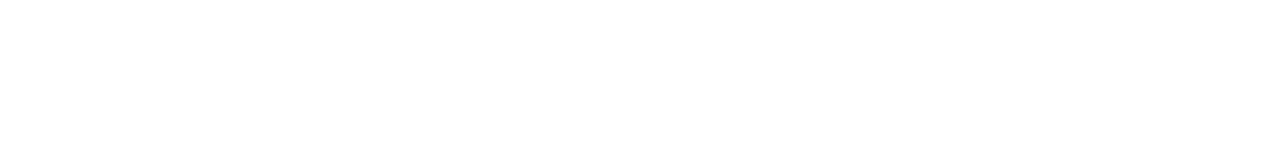
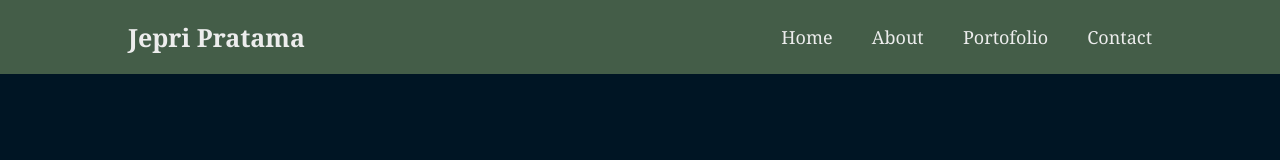
Before and after one commit to jepripratamaa/Web_Profile_Jepri, a plain HTML site: page index.html in a window 1280 px wide. Drawn offline with Linux system fonts and the light colour scheme; a web font is replaced by a local one.

Commit message:
Penambahan index.html dan style.css untuk pembuatan navbar web

```diff
--- a/index.html
+++ b/index.html
@@ -4,8 +4,18 @@
     <meta charset="UTF-8">
     <meta name="viewport" content="width=device-width, initial-scale=1.0">
     <title>Web Profile</title>
+    <link rel="stylesheet" href="style.css">
 </head>
 <body>
+    <header class="header">
+        <a href="#" class="logo">Jepri Pratama</a>
 
+        <nav class="navbar">
+            <a href="#" class="active">Home</a>
+            <a href="#">About</a>
+            <a href="#">Portofolio</a>
+            <a href="#">Contact</a>
+        </nav>
+    </header>
 </body>
 </html>
--- a/style.css
+++ b/style.css
@@ -1,3 +1,47 @@
+@import url('https://font.gooleapis/css2?family=poppins:wght@300;400;500;600;700;800;900&display=swap');
+
+* {
+    margin: 0;
+    padding: 0;
+    box-sizing: border-box;
+    font-family: georgia, sans-serif;
+}
 body {
-    font-family: Arial, Helvetica, sans-serif;
+    background: #001524;
+
+.header {
+    position: fixed;
+    top: 0;
+    left: 0;
+    width: 100%;
+    padding: 20px 10%;
+    background: #445D48;
+    display: flex;
+    justify-content: space-between;
+    align-items: center;
+    z-index: 100;
+    }
+
+.logo {
+    font-size: 25px;
+    color: #ededed;
+    text-decoration: none;
+    font-weight: 600;
 }
+.navbar a{
+    font-size:18px;
+    color: #ededed;
+    text-decoration: none;
+    font-weight: 500;
+    margin-left: 35px;
+    transition: .3s;
+    -webkit-transition: .3s;
+    -moz-transition: .3s;
+    -ms-transition: .3s;
+    -o-transition: .3s;
+}
+
+.navbar a:hover,
+.navbar a:active {
+    color: #001524;
+}
```
